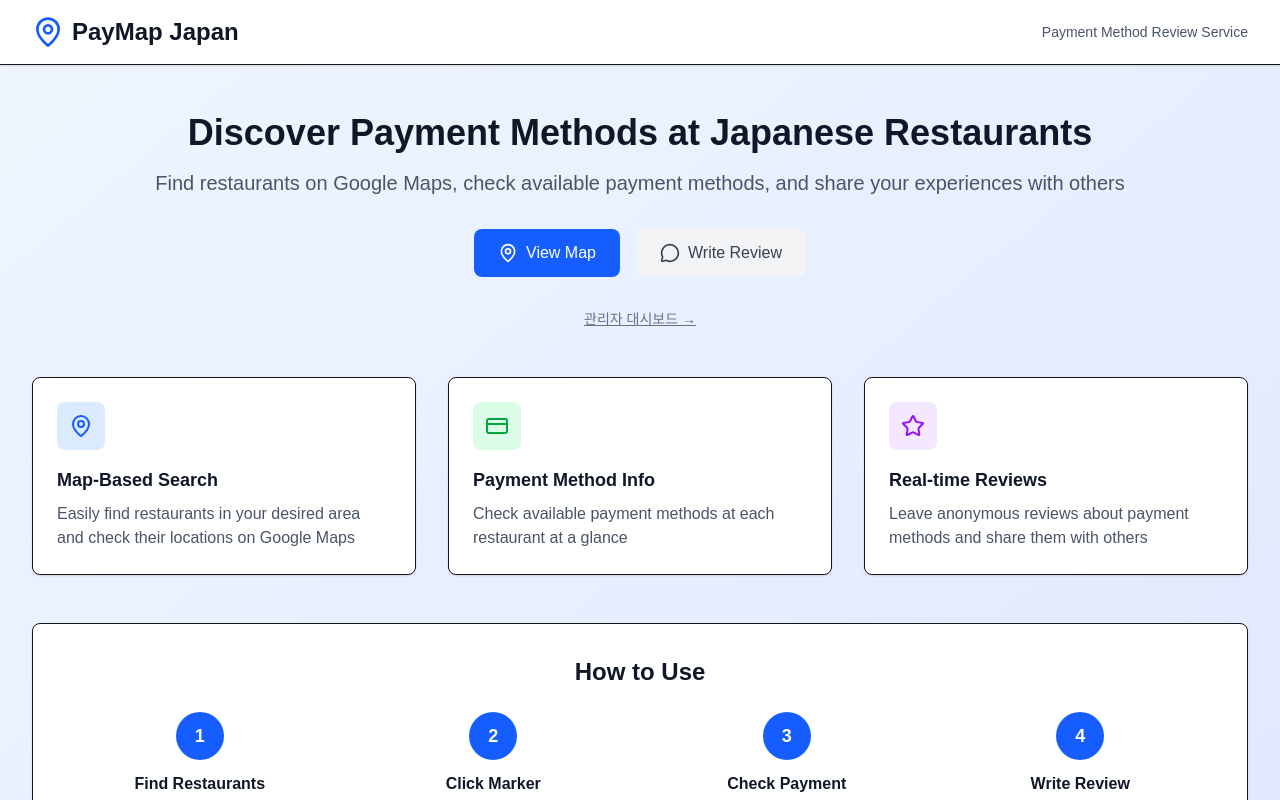
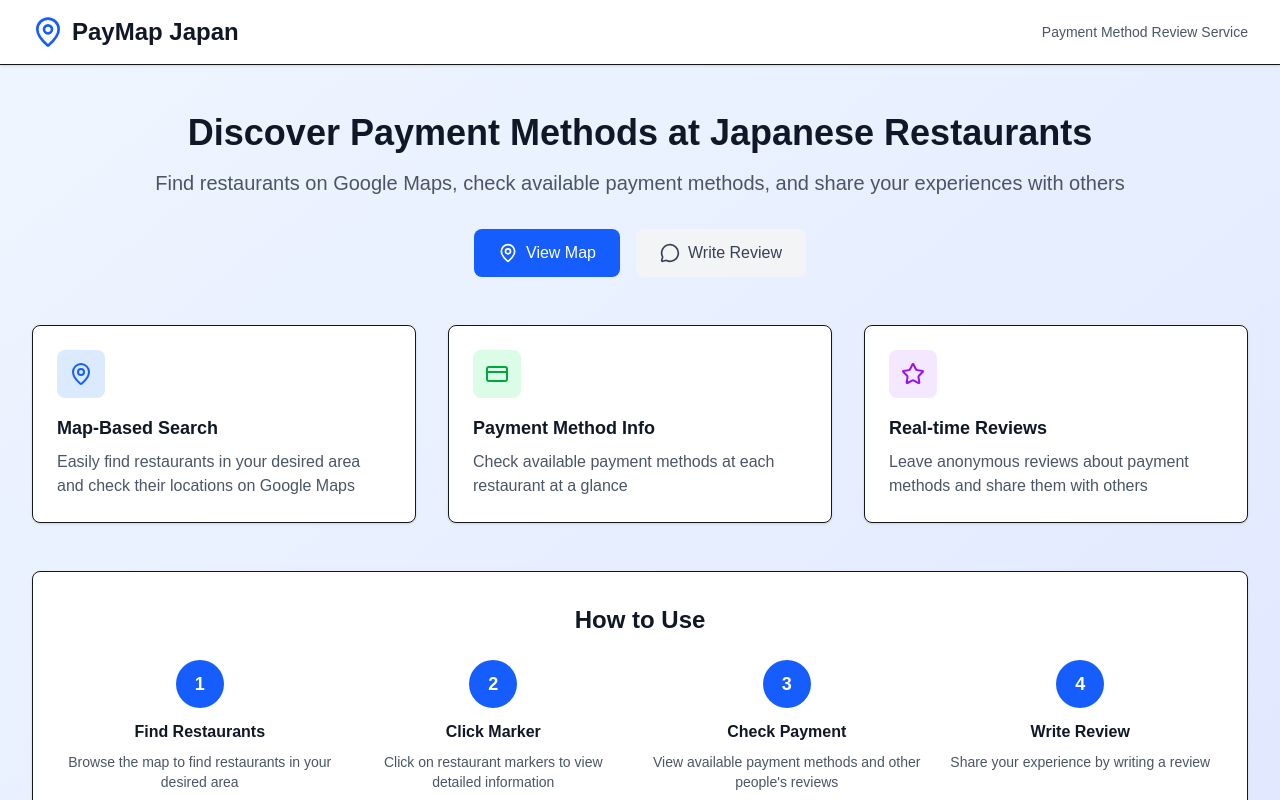
Before and after one commit to jongik96/paymap-japan, a Next.js app: page / in a window 1280 px wide. Shown: the top 800 px of the page. Built offline with nearby package versions, Linux system fonts and the light colour scheme.

Commit message:
admin page update

```diff
--- a/src/app/admin/page.tsx
+++ b/src/app/admin/page.tsx
@@ -1,31 +1,24 @@
 'use client';
 
-import { useState, useEffect } from 'react';
+import { useState } from 'react';
 import {
   Shield,
   BarChart3,
   Users,
   CreditCard,
   TrendingUp,
-  Settings,
   Download,
-  RefreshCw,
-  Globe,
-  Moon,
-  Sun
+  RefreshCw
 } from 'lucide-react';
 import Link from 'next/link';
 import PaymentMethodStats from '@/components/PaymentMethodStats';
 import PopularRestaurants from '@/components/PopularRestaurants';
 import UserActivityDashboard from '@/components/UserActivityDashboard';
-import { useLanguage } from '@/contexts/LanguageContext';
-import { useTheme } from '@/contexts/ThemeContext';
+
 import LanguageToggle from '@/components/LanguageToggle';
 import ThemeToggle from '@/components/ThemeToggle';
 
 export default function AdminPage() {
-  const { t } = useLanguage();
-  const { theme } = useTheme();
   const [activeTab, setActiveTab] = useState<'overview' | 'payments' | 'restaurants' | 'activity'>('overview');
   const [isLoading, setIsLoading] = useState(false);
   const [lastUpdated, setLastUpdated] = useState(new Date());
@@ -141,7 +134,7 @@ export default function AdminPage() {
                 return (
                   <button
                     key={tab.id}
-                    onClick={() => setActiveTab(tab.id as any)}
+                                         onClick={() => setActiveTab(tab.id as 'overview' | 'payments' | 'restaurants' | 'activity')}
                     className={`flex items-center space-x-2 py-2 px-1 border-b-2 font-medium text-sm transition-colors ${
                       activeTab === tab.id
                         ? 'border-indigo-500 text-indigo-600 dark:text-indigo-400'
@@ -163,7 +156,7 @@ export default function AdminPage() {
             <div className="space-y-8">
               {/* Overview Stats */}
               <div className="grid grid-cols-1 md:grid-cols-2 lg:grid-cols-4 gap-6">
-                {overviewStats.map((stat, index) => (
+                                 {overviewStats.map((stat) => (
                   <div
                     key={stat.label}
                     className="bg-white dark:bg-gray-800 rounded-lg shadow-sm border border-gray-200 dark:border-gray-700 p-6"
--- a/src/app/api/analytics/route.ts
+++ b/src/app/api/analytics/route.ts
@@ -135,7 +135,6 @@ async function getPopularRestaurants(): Promise<NextResponse> {
 async function getUserActivity(): Promise<NextResponse> {
   try {
     // Get total counts from Redis
-    const restaurantKeys = await redis.keys('restaurant:*');
     const reviewKeys = await redis.keys('reviews:*');
 
     let totalReviews = 0;
--- a/src/app/page.tsx
+++ b/src/app/page.tsx
@@ -37,11 +37,7 @@ export default function Home() {
             </a>
           </div>
 
-          <div className="flex justify-center mt-8">
-            <a href="/admin" className="text-gray-500 hover:text-gray-700 text-sm underline">
-              관리자 대시보드 →
-            </a>
-          </div>
+
         </div>
 
         {/* Features */}
```
